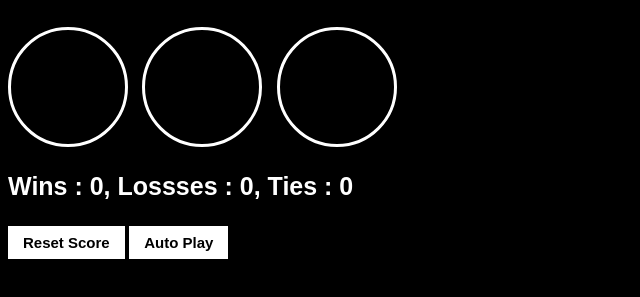
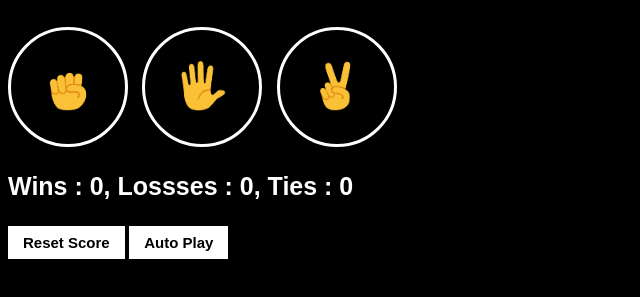
Before and after one commit to abdmankhan/r-p-s-game.github.io, a plain HTML site: page index.html in a window 1280 px wide. Shown: the part 67-364 px from the top of the page, without its empty margins (0-640 px from the left). Drawn offline with Linux system fonts and the light colour scheme.

Commit message:
Update index.html

```diff
--- a/index.html
+++ b/index.html
@@ -6,11 +6,11 @@
   </head>
   <body>
     <p id="title">Rock Paper Scissors</p>
-    <button class="move-button rock-button"><img src="images/rock-emoji.png" alt="" class="move-icon"></button>
+    <button class="move-button rock-button"><img src="rock-emoji.png" alt="" class="move-icon"></button>
 
-    <button class="move-button paper-button"><img src="images/paper-emoji.png" alt="" class="move-icon"></button>
+    <button class="move-button paper-button"><img src="paper-emoji.png" alt="" class="move-icon"></button>
 
-    <button class="move-button scissors-button"><img src="images/scissors-emoji.png" alt="" class="move-icon"></button>
+    <button class="move-button scissors-button"><img src="scissors-emoji.png" alt="" class="move-icon"></button>
 
     <p id="js-result" class="css-result"></p>
     <p id="js-game"></p>
```
